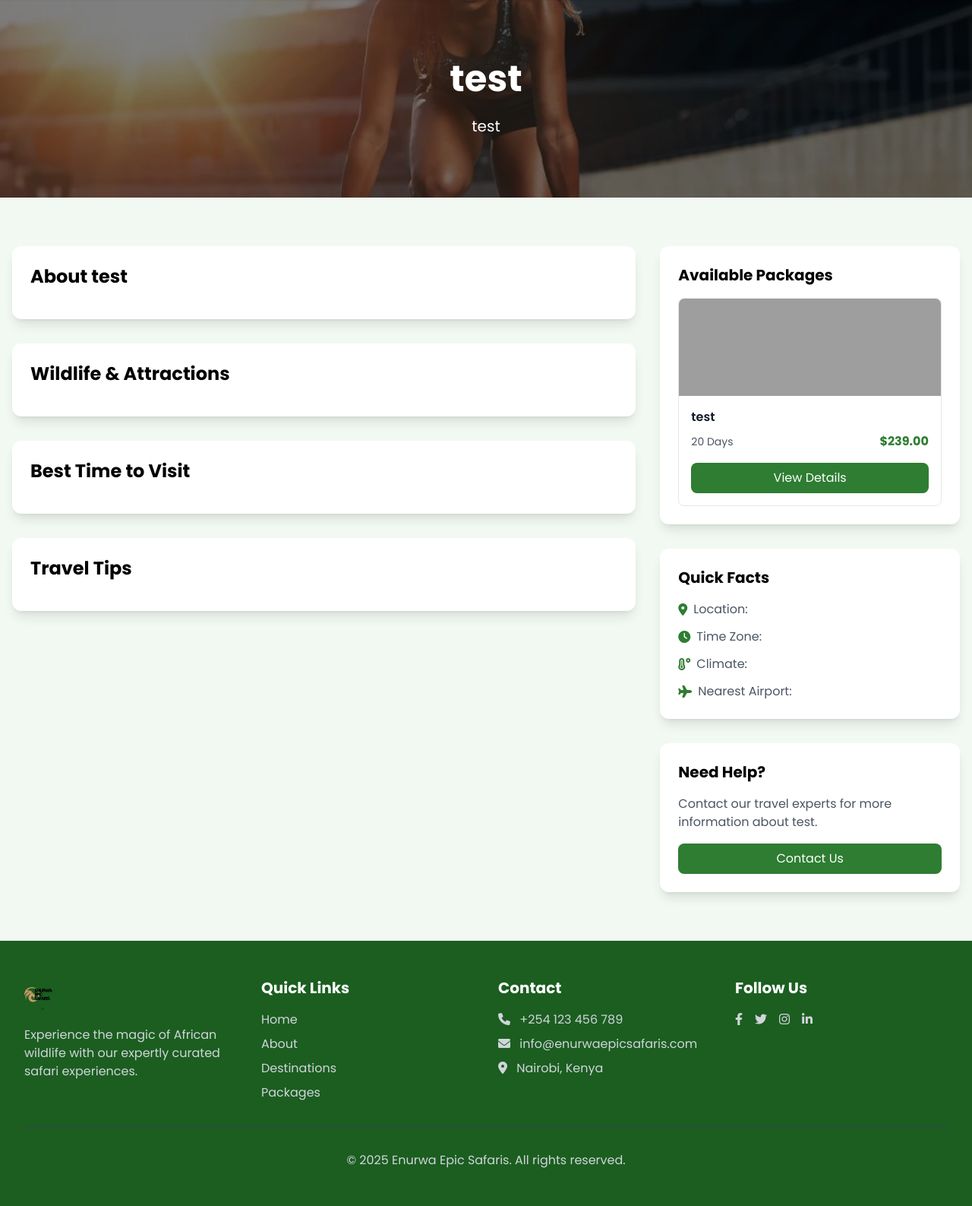
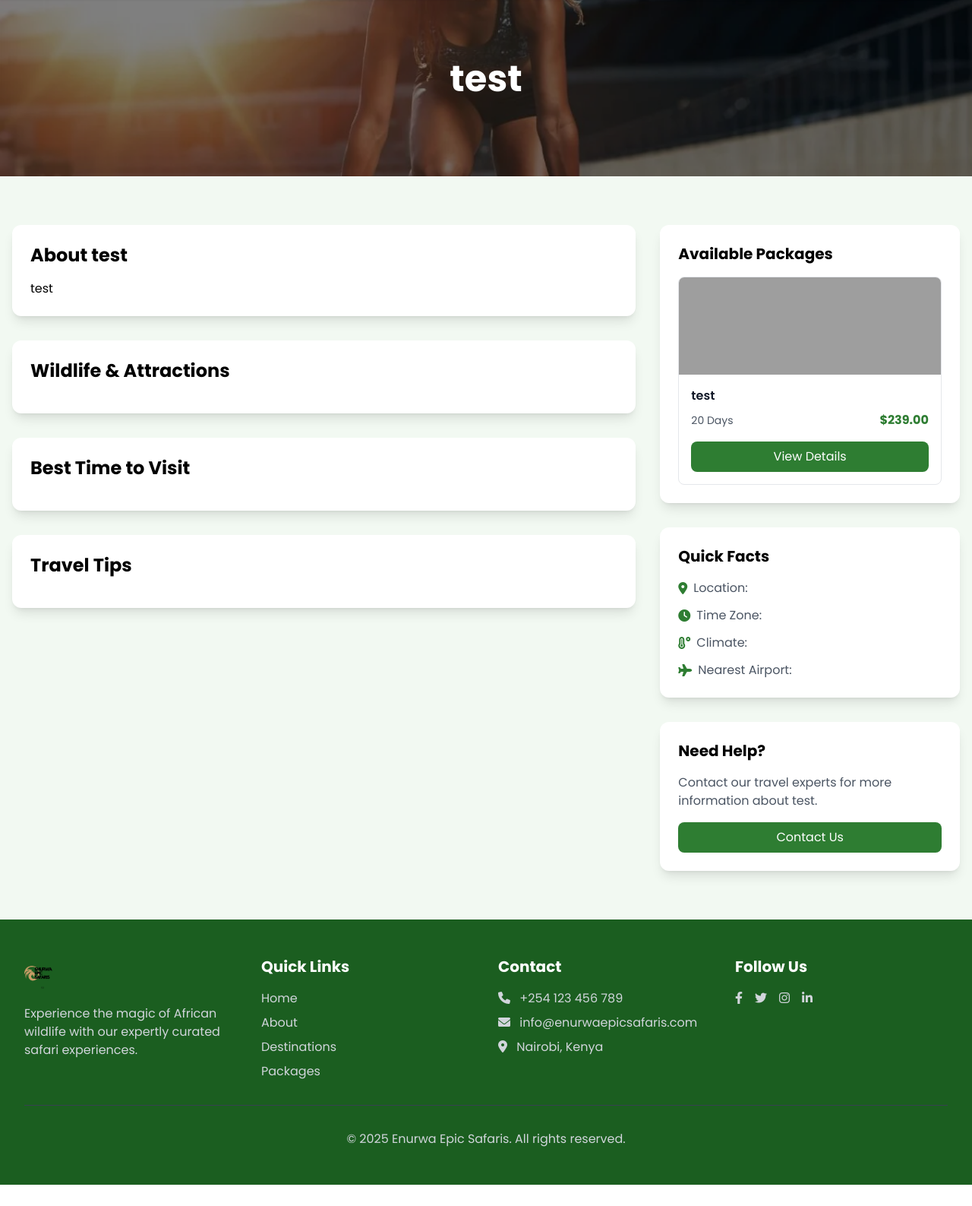
Before and after one commit to brooke-stanley-agina/enurwa, a Django app: page /destination/test/ in a window 1280 px wide. Shown: the part 64-1651 px from the top of the page at 76% size. After the commit the page ends 1623 px from the top, so only its background shows below. Run offline with Django 5.2, Linux system fonts and the light colour scheme; data comes from the database, SQL or seed files in the repository; some libraries are stand-ins or nearby versions; grey boxes are pictures that could not be loaded.

Commit message:
added posthress

```diff
--- a/main/templates/main/destination_detail.html
+++ b/main/templates/main/destination_detail.html
@@ -9,7 +9,6 @@
     <div class="absolute inset-0 bg-black bg-opacity-50"></div>
     <div class="relative z-10 container mx-auto px-4 text-center text-white">
         <h1 class="text-4xl md:text-5xl font-bold mb-6">{{ destination.name }}</h1>
-        <p class="text-xl max-w-2xl mx-auto">{{ destination.description }}</p>
     </div>
 </section>
 
@@ -22,6 +21,9 @@
                 <!-- Destination Information -->
                 <div class="bg-white rounded-xl shadow-lg p-6 mb-8">
                     <h2 class="text-2xl font-bold mb-4">About {{ destination.name }}</h2>
+                    <div class="prose max-w-none">
+                        {{ destination.description|safe }}
+                    </div>
                 </div>
 
                 <!-- Wildlife Information -->
```
